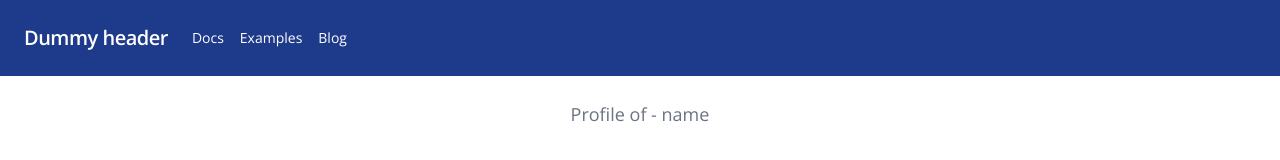
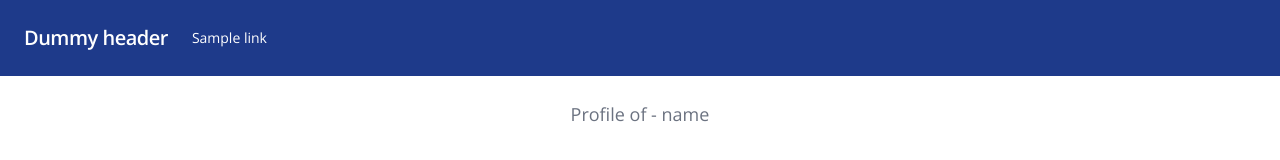
Before and after one commit to tan-ahmed/mixcloud-toast-frontend, a React (Vite) app: page /live/1 in a window 1280 px wide. Shown: the top 160 px of the page. Built offline with nearby package versions, Linux system fonts and the light colour scheme.

Commit message:
fix linting errors

```diff
--- a/src/components/header/Header.tsx
+++ b/src/components/header/Header.tsx
@@ -8,15 +8,9 @@ const Header = () => {
 
             <div className="w-full flex-grow lg:flex lg:items-center lg:w-auto hidden">
                 <div className="text-sm lg:flex-grow">
-                    <a href="#" className="block mt-4 lg:inline-block lg:mt-0 text-white hover:text-white mr-4">
-                        Docs
-                    </a>
-                    <a href="#" className="block mt-4 lg:inline-block lg:mt-0 text-white hover:text-white mr-4">
-                        Examples
-                    </a>
-                    <a href="#" className="block mt-4 lg:inline-block lg:mt-0 text-white hover:text-white">
-                        Blog
-                    </a>
+                    <button type="button" className="block mt-4 lg:inline-block lg:mt-0 text-white hover:text-white mr-4">
+                        Sample link
+                    </button>
                 </div>
             </div>
         </nav>
--- a/tsconfig.json
+++ b/tsconfig.json
@@ -16,6 +16,6 @@
         "noUnusedParameters": true,
         "noFallthroughCasesInSwitch": true
     },
-    "include": [".eslintrc.cjs", "src"],
+    "include": [".eslintrc.cjs", "src", "vite.config.ts"],
     "references": [{ "path": "./tsconfig.node.json" }]
 }
```
Also changed, not shown: package.json (+4 -4 lines).
